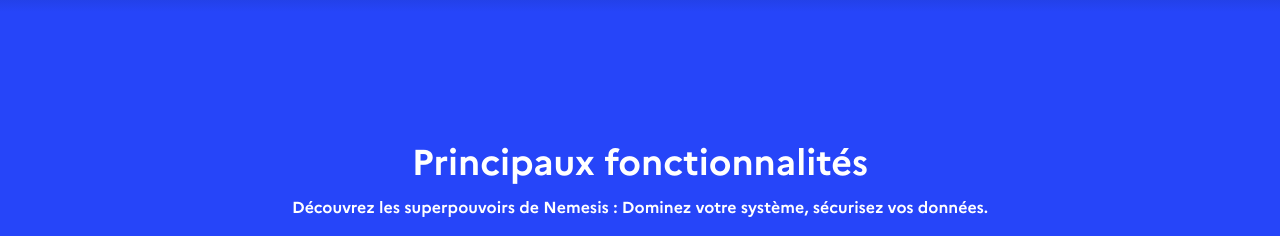
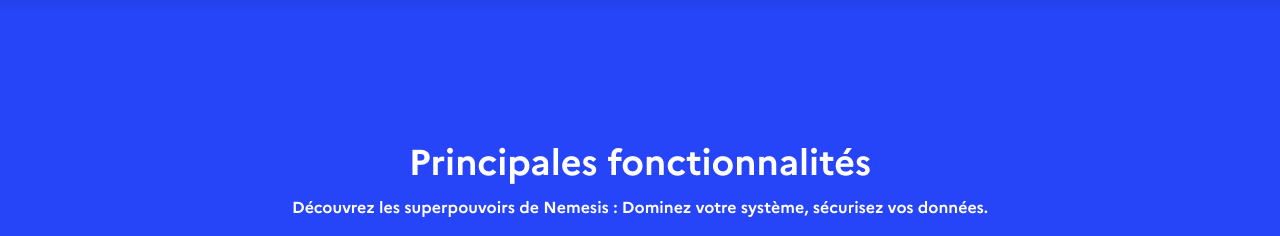
Before and after one commit to project-nemesis-monitor/ui-monitor-v1, a Next.js app: page / in a window 1280 px wide. Shown: the part 780-1016 px from the top of the page. Built offline with nearby package versions, Linux system fonts and the light colour scheme.

Commit message:
fix: title

```diff
--- a/components/landingpage/Fourpoints.jsx
+++ b/components/landingpage/Fourpoints.jsx
@@ -26,7 +26,7 @@ export default function Fourpoints({ data }) {
           textAlign="center"
           color={"white"}
         >
-          Principaux fonctionnalités
+          Principales fonctionnalités
         </chakra.h3>
         <Text mb={20} textAlign="center" color={"white"}>
           Découvrez les superpouvoirs de Nemesis : Dominez votre système,
```
